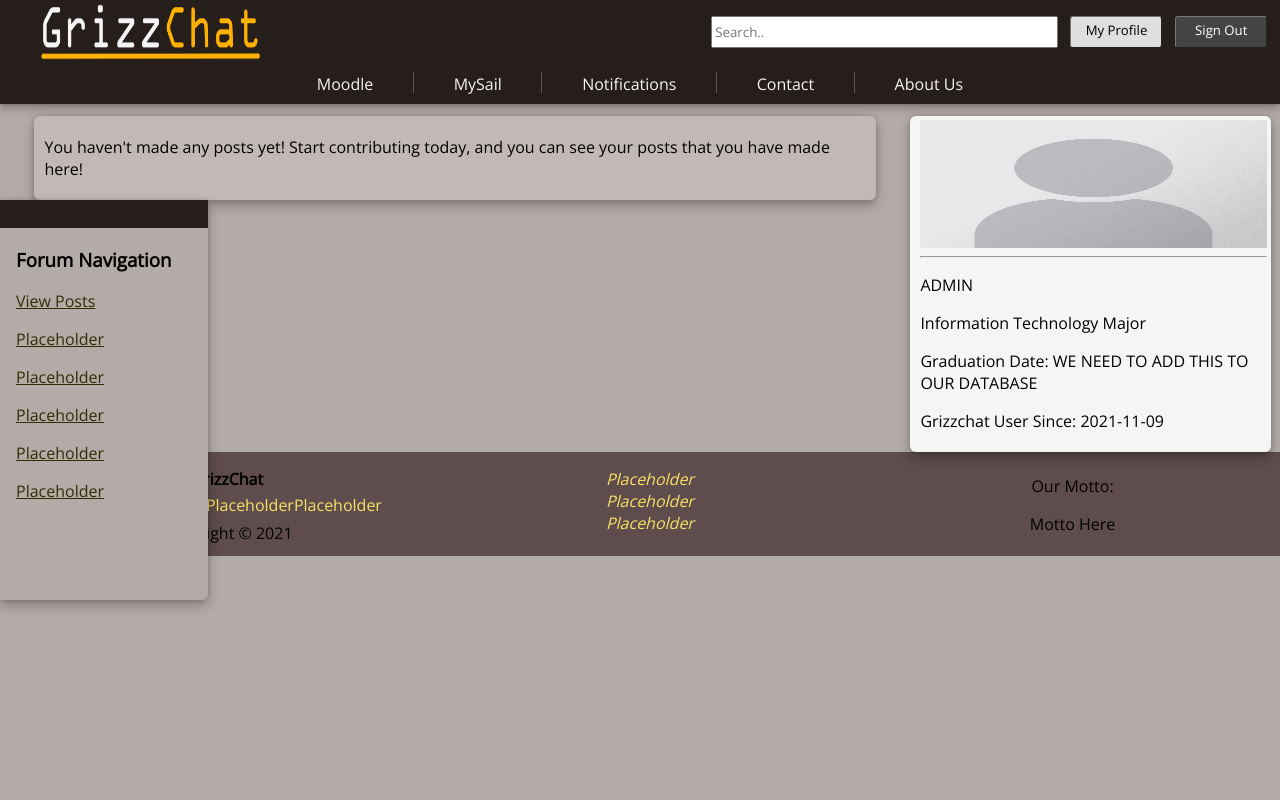
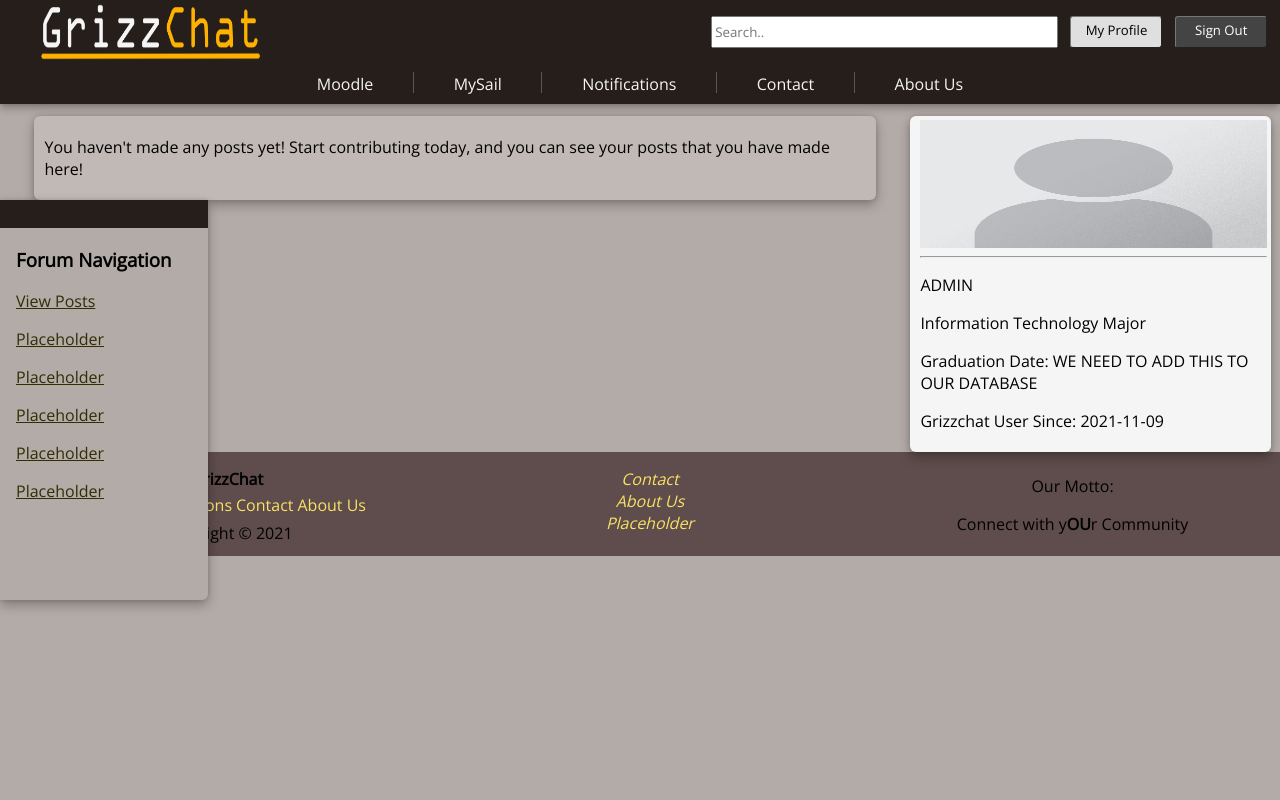
Before and after one commit to cjordanOU/CSI-4999, a PHP site: page /profile.php in a window 1280 px wide. Run offline with PHP 8.4, Linux system fonts and the light colour scheme; a user stored in the database is signed in; data comes from the database, SQL or seed files in the repository.

Commit message:
bugfixes and polish

```diff
--- a/Includes/page_elements.php
+++ b/Includes/page_elements.php
@@ -37,10 +37,10 @@
     // Creates and populates the footer of the website on pages when the function is called.
     // Remember to make sure you have page_elements.php included in the frontend file if you are having issues.
     function displayFooter() {
-        echo '<footer><div><h4 class="footer-logo">GrizzChat</h4><nav><a href="index.php" title="Return to the homepage">Home</a><a href="#" title="Placeholder Link">Placeholder</a>';
-        echo '<a href="#" title="Placeholder Link">Placeholder</a><a href="#" title="Placeholder Link">Placeholder</a></nav><p class="footer-copyright">Copyright © 2021</p></div>';
-        echo '<div><address><a href="#" title="Placeholder Link">Placeholder</a><a href="#" title="Placeholder Link">Placeholder</a><a href="#" title="Placeholder Link">Placeholder</a></address></div>';
-        echo '<div><p>Our Motto:</p><p>Motto Here</p></div></footer>';
+        echo '<footer><div><h4 class="footer-logo">GrizzChat</h4><nav><a href="index.php" title="Return to the homepage">Home</a><a href="#" title="Placeholder Link">Notifications</a>';
+        echo '<a href="#" title="Placeholder Link">Contact</a><a href="#" title="Placeholder Link">About Us</a></nav><p class="footer-copyright">Copyright © 2021</p></div>';
+        echo '<div><address><a href="#" title="Placeholder Link">Contact</a><a href="#" title="Placeholder Link">About Us</a><a href="#" title="Placeholder Link">Placeholder</a></address></div>';
+        echo '<div><p>Our Motto:</p><p>Connect with y<b>OU</b>r Community</p></div></footer>';
     }
 
     // Creates and populates the sidebar of the website on pages when the function is called.
--- a/Includes/profileHandler.php
+++ b/Includes/profileHandler.php
@@ -13,7 +13,7 @@
         if ($result-> num_rows > 0) {
             while ($row = $result-> fetch_assoc()) {
                 echo "<section class='post-box'>";
-                echo "<div class='post-box-title'><h3 title='". $row["POST_TIME"] ."'>". $row["TITLE"] ."</h3><hr></div>";
+                echo "<div class='post-box-title'><h3 title='". $row["POST_TIME"] ."'>". $row["PARENT_THREAD"] ."</h3><hr></div>";
                 echo "<div class='post-box-content'><p>". $row["CONTENT"] ."</p></div>";
                 echo "</section>";
             }
--- a/Styles/style.css
+++ b/Styles/style.css
@@ -211,6 +211,14 @@ footer div nav a, footer div address a {
     text-decoration: none;
     -webkit-transition: 0.2s;
     transition: 0.2s;
+}
+
+footer div nav a {
+    margin-left: .25rem;
+}
+
+footer div nav a:first-child {
+    margin-left: 0;
 }
 
 footer div address a {
--- a/posts.php
+++ b/posts.php
@@ -25,6 +25,7 @@
         <?php
             require_once('Includes/page_elements.php');
             displayHeader();
+            displaySidebarNavigation();
             loginCheckBasic();
             session_start();
 
```
